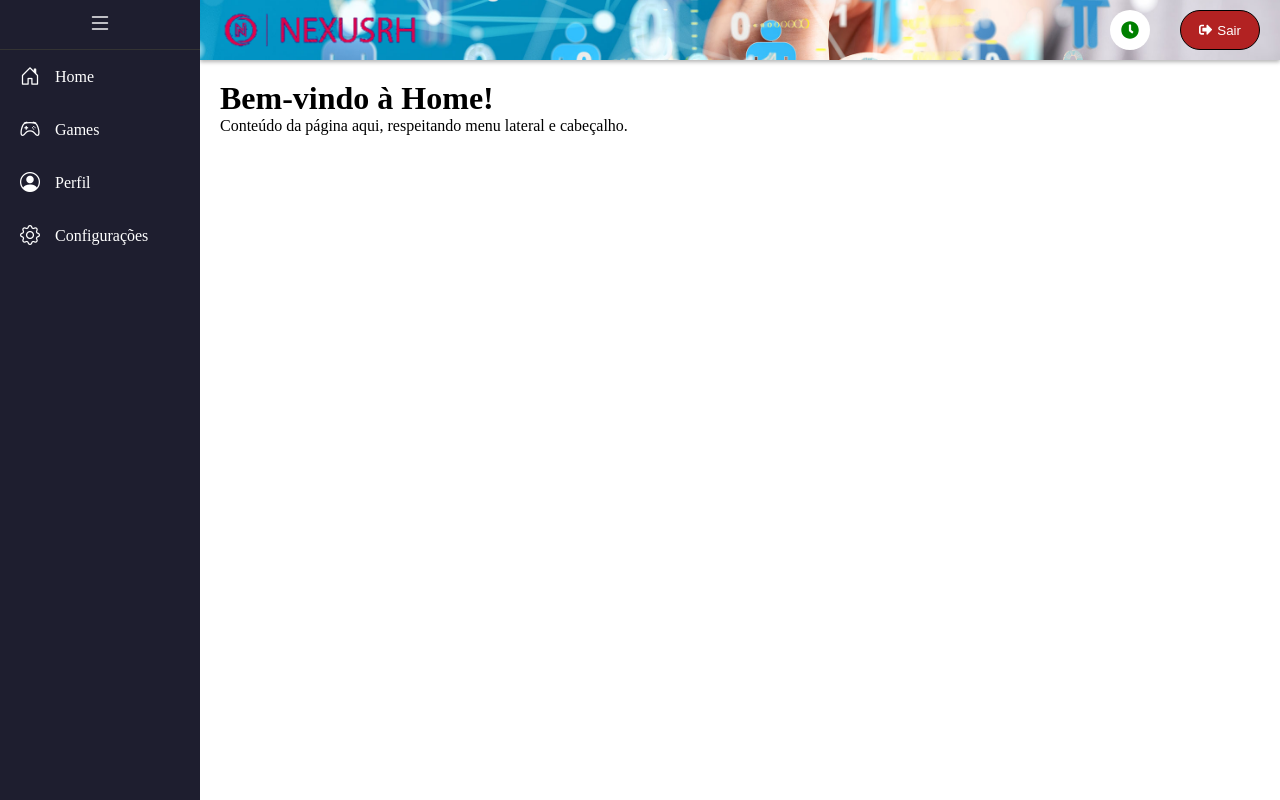
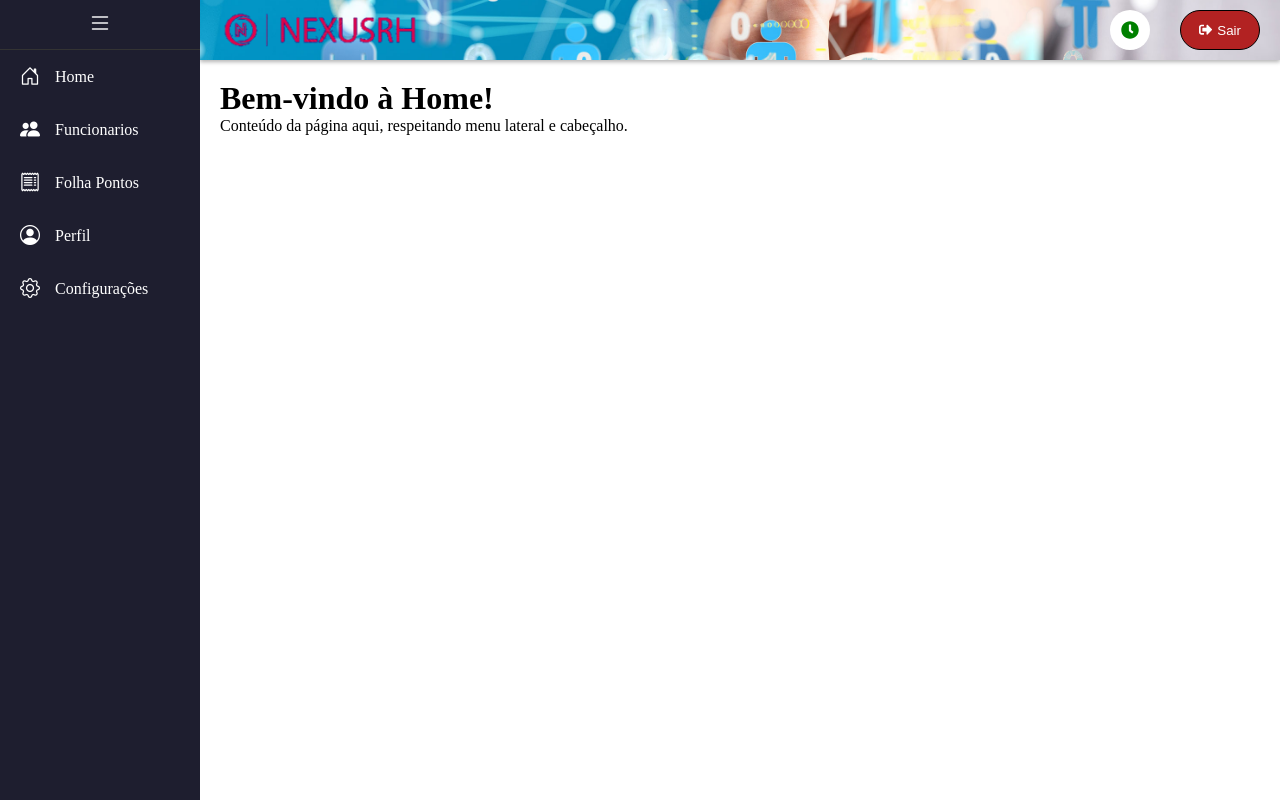
Before and after one commit to LuucasRafael/NexusRH, a React (Vite) app: page /Home in a window 1280 px wide. Built offline with nearby package versions, Linux system fonts and the light colour scheme.

Commit message:
alteração menu

```diff
--- a/frontend/components/Cadastro/Cadastro.jsx
+++ b/frontend/components/Cadastro/Cadastro.jsx
@@ -145,7 +145,7 @@ function CadastroFuncionario() {
               <button
                 type="button"
                 className="btn-voltar"
-                onClick={() => navigate('/funcionario')}
+                onClick={() => navigate('/Funcionarios')}
               >
                 Voltar
               </button>
--- a/frontend/components/menulateral/menulateral.jsx
+++ b/frontend/components/menulateral/menulateral.jsx
@@ -17,8 +17,14 @@ const MenuLateral = ({ aberto, toggleMenu }) => {
         </li>
         <li className="item-menu">
           <a href="/Funcionarios">
-            <span className="icon"><i className="bi bi-controller"></i></span>
-            {aberto && <span className="txt-link">Games</span>}
+            <span className="icon"><i className="bi bi-people-fill"></i></span>
+            {aberto && <span className="txt-link">Funcionarios</span>}
+          </a>
+        </li>
+        <li className="item-menu">
+          <a href="#">
+            <span className="icon"><i className="bi bi-receipt"></i></span>
+            {aberto && <span className="txt-link">Folha Pontos</span>}
           </a>
         </li>
         <li className="item-menu">
--- a/frontend/routes/Routes.jsx
+++ b/frontend/routes/Routes.jsx
@@ -12,7 +12,7 @@ const AppRoutes = () => {
                 <Route path="/" element={<Login/>}></Route>
                 <Route path="/Home" element={<Home/>}></Route>
                 <Route path="/Funcionarios" element={<ListaUsers/>}></Route>
-                 <Route path="/Cadastro" element={<CadastroFuncionario/>}></Route>
+                <Route path="/Cadastro" element={<CadastroFuncionario/>}></Route>
             </Routes>
         </Router>
     )
```
